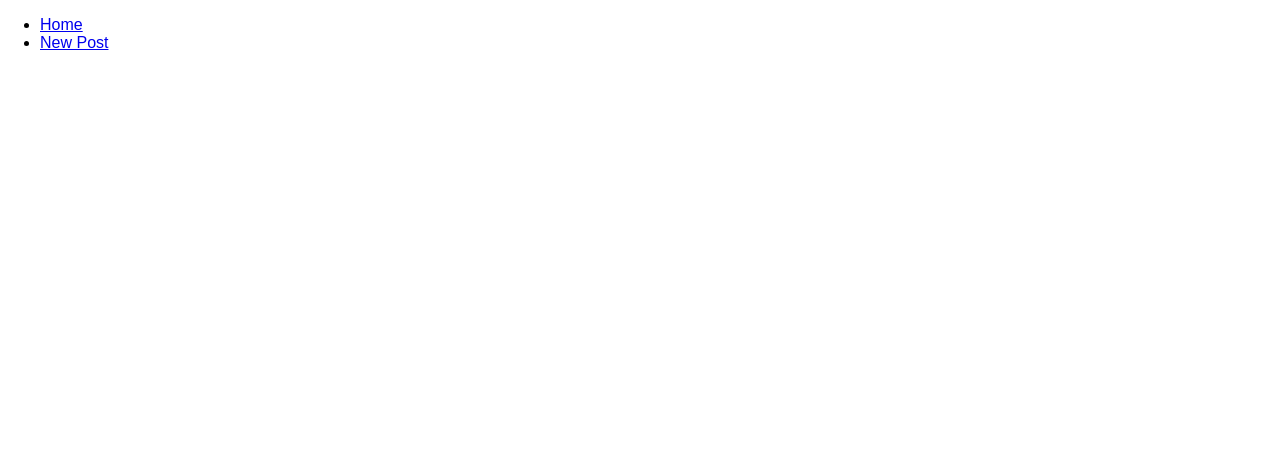
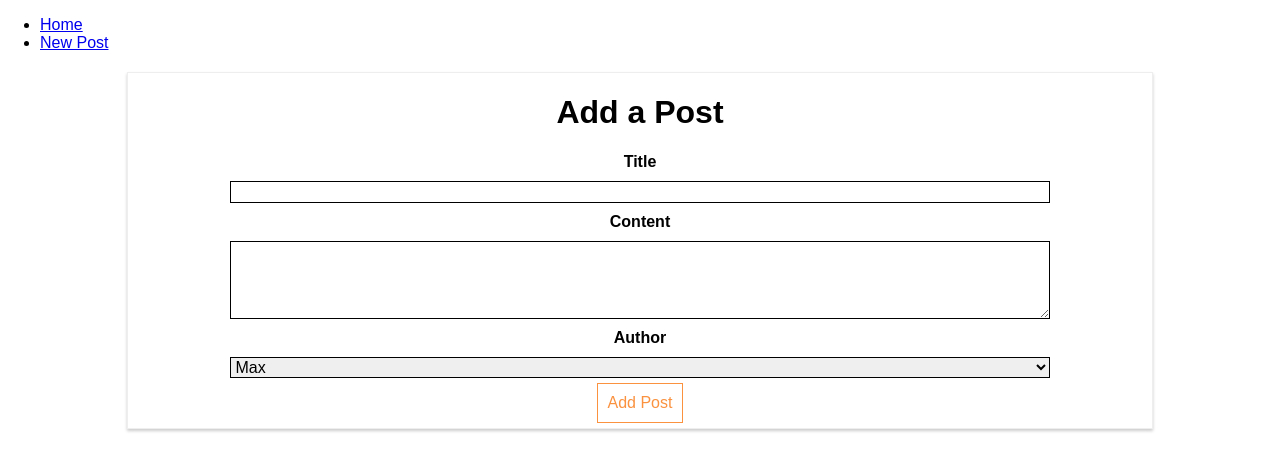
Before and after one commit to gavinev98/ReactJS-Http-Ajax, a React (Create React App) app: page /new-post in a window 1280 px wide. Shown: the top 470 px of the page. Built offline with nearby package versions, Linux system fonts and the light colour scheme.

Commit message:
added second route to add a new post

```diff
--- a/src/containers/Blog/Blog.js
+++ b/src/containers/Blog/Blog.js
@@ -9,6 +9,8 @@
 import './Blog.css';
 
 import Posts from '../Posts/Posts';
+
+import NewPost from './NewPost/NewPost';
 
 class Blog extends Component {
 
@@ -25,7 +27,7 @@
 
                 </header>
                 <Route path="/" exact component={Posts} />
-                <Route path="/" exact component={Posts} />
+                <Route path="/new-post" exact component={NewPost} />
 
 
             </div>
```
